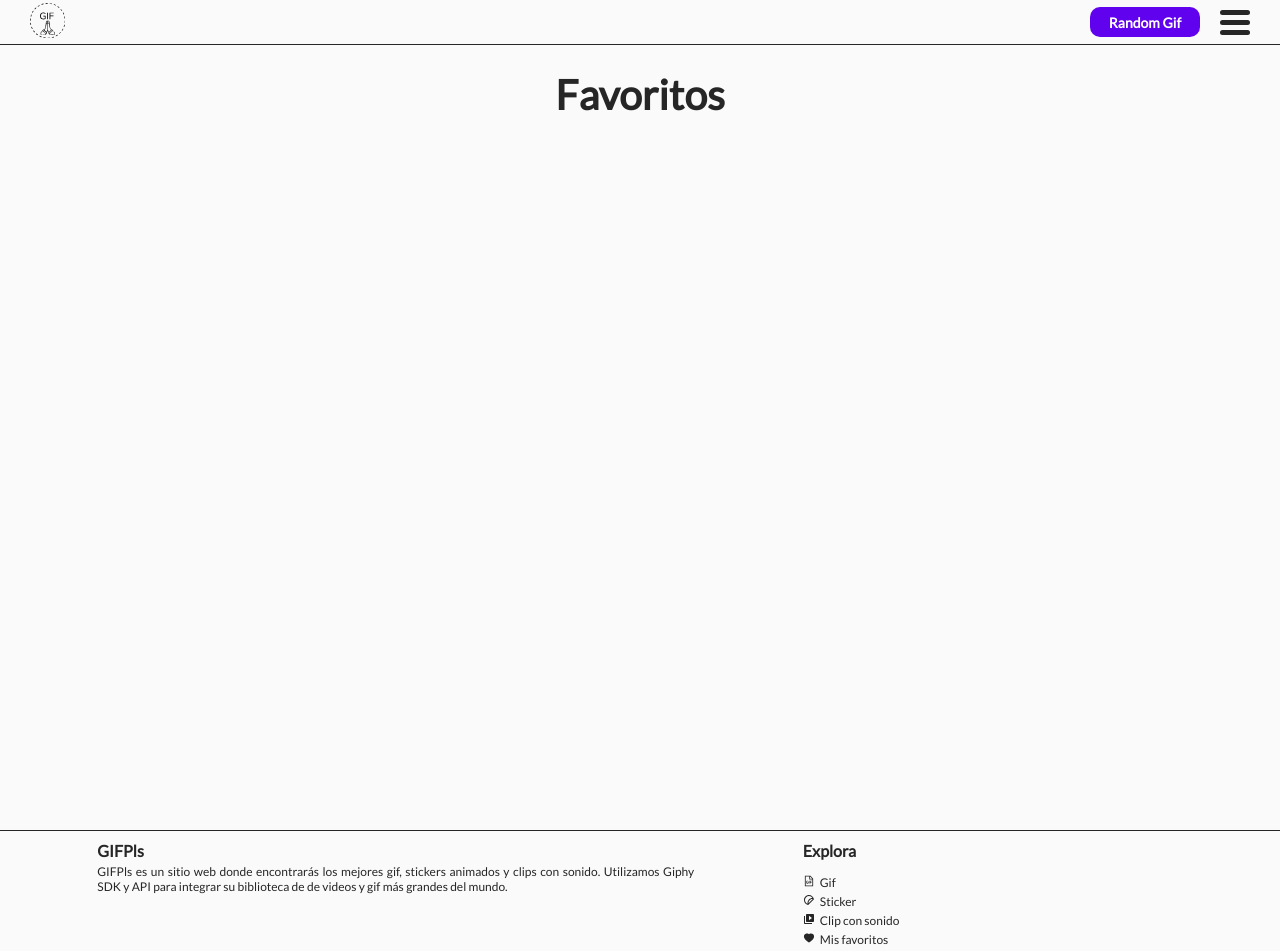
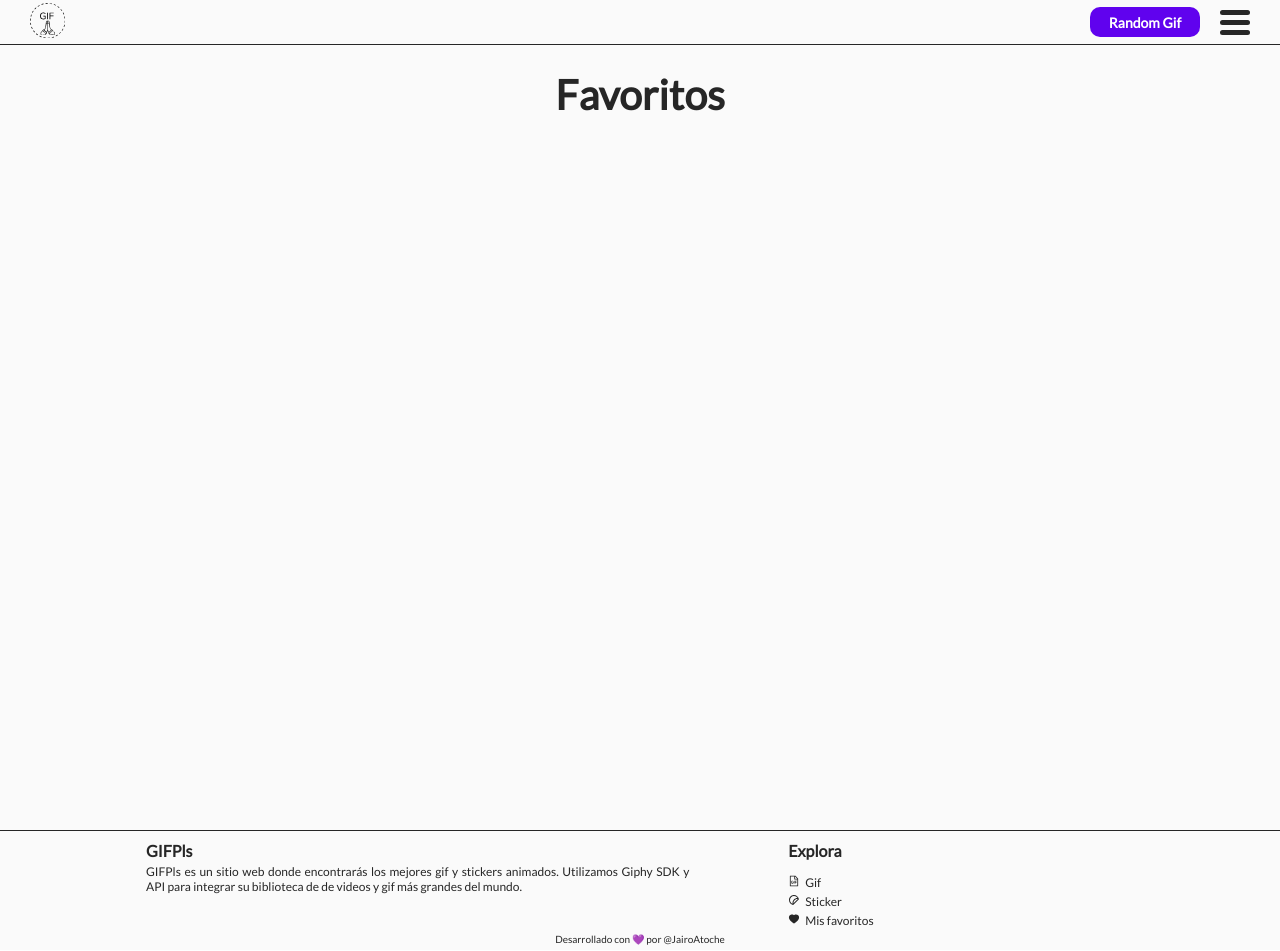
Before and after one commit to JairoAtoche/GifPls, a React (Vite) app: page /favoritos in a window 1280 px wide. Shown: the top 951 px of the page. Built offline with nearby package versions, Linux system fonts and the light colour scheme.

Commit message:
delete: retirando todo lo relacionado a búsqueda de clips de sonido debido a falta de permisos para dicha api

```diff
--- a/src/App.jsx
+++ b/src/App.jsx
@@ -2,7 +2,6 @@ import React, { useContext } from 'react';
 import { GIF, CLIP, FAVORITOS } from '@/router/path';
 import { Routes, Route } from 'react-router-dom';
 import Gifs from '@/pages/Gifs';
-import Clips from '@/pages/Clips';
 import Favoritos from '@/pages/Favoritos';
 import Error404 from '@/pages/404/Error404';
 import Header from '@/layouts/Header';
@@ -19,7 +18,6 @@ const App = () => {
 			<main className={`gif theme-page--${theme}`}>
 				<Routes>
 					<Route path={GIF} element={<Gifs />} />
-					<Route path={`${CLIP}/:id`} element={<Clips />} />
 					<Route path={FAVORITOS} element={<Favoritos />} />
 					<Route path='*' element={<Error404 />} />
 				</Routes>
--- a/src/layouts/Footer/Footer.jsx
+++ b/src/layouts/Footer/Footer.jsx
@@ -17,9 +17,9 @@ const Footer = () => {
 				<div className='footer__empresa'>
 					<h4>GIFPls</h4>
 					<p className='footer__p'>
-						GIFPls es un sitio web donde encontrarás los mejores gif, stickers
-						animados y clips con sonido. Utilizamos Giphy SDK y API para
-						integrar su biblioteca de de videos y gif más grandes del mundo.
+						GIFPls es un sitio web donde encontrarás los mejores gif y stickers
+						animados. Utilizamos Giphy SDK y API para integrar su biblioteca de
+						de videos y gif más grandes del mundo.
 					</p>
 				</div>
 				<div className='explora'>
@@ -30,9 +30,6 @@ const Footer = () => {
 						</ItemLink>
 						<ItemLink to={STICKER} name='Sticker'>
 							<BiSticker />
-						</ItemLink>
-						<ItemLink to={CLIP} name='Clip con sonido'>
-							<MdVideoLibrary />
 						</ItemLink>
 						<ItemLink to={FAVORITOS} name='Mis favoritos'>
 							<AiFillHeart />
--- a/src/layouts/Header/components/MenuSide/index.jsx
+++ b/src/layouts/Header/components/MenuSide/index.jsx
@@ -20,9 +20,6 @@ const MenuSide = ({ visible }) => {
 			<MenuItem to={STICKER} name='STICKERS'>
 				<BiSticker />
 			</MenuItem>
-			<MenuItem to={CLIP} name='CLIPS'>
-				<MdVideoLibrary />
-			</MenuItem>
 			<MenuItem to={FAVORITOS} name='MIS FAVORITOS'>
 				<AiFillHeart />
 			</MenuItem>
--- a/src/pages/Clips/Clips.jsx
+++ /dev/null
@@ -1,23 +0,0 @@
-import React from 'react';
-import Section from '@/components/Section/Section';
-import Trending from '@/components/Trending/Trending';
-import useData from '@/hooks/useData';
-import { v4 as uuidv4 } from 'uuid';
-
-const Clips = () => {
-	const trends = useData('trending');
-	return (
-		<>
-			<h1>Clips</h1>
-			<Section subtitle='Últimas tendencias'>
-				<div className='trend-container'>
-					{trends.map(item => (
-						<Trending key={uuidv4()} name={item} />
-					))}
-				</div>
-			</Section>
-		</>
-	);
-};
-
-export default Clips;
--- a/src/pages/Clips/index.js
+++ /dev/null
@@ -1 +0,0 @@
-export { default } from './Clips';
--- a/src/pages/Gifs/Gifs.jsx
+++ b/src/pages/Gifs/Gifs.jsx
@@ -29,8 +29,8 @@ const Gifs = () => {
 			<section className='section-intro'>
 				<h1>GifPls</h1>
 				<p className='section-intro__p'>
-					Encuentra los mejores gif, stickers animados y clips con sonido para
-					darle diversión y transmitir visualmente tus mensajes.
+					Encuentra los mejores gif y stickers animados para darle diversión y
+					transmitir visualmente tus mensajes.
 				</p>
 				<Searcher />
 			</section>
```
